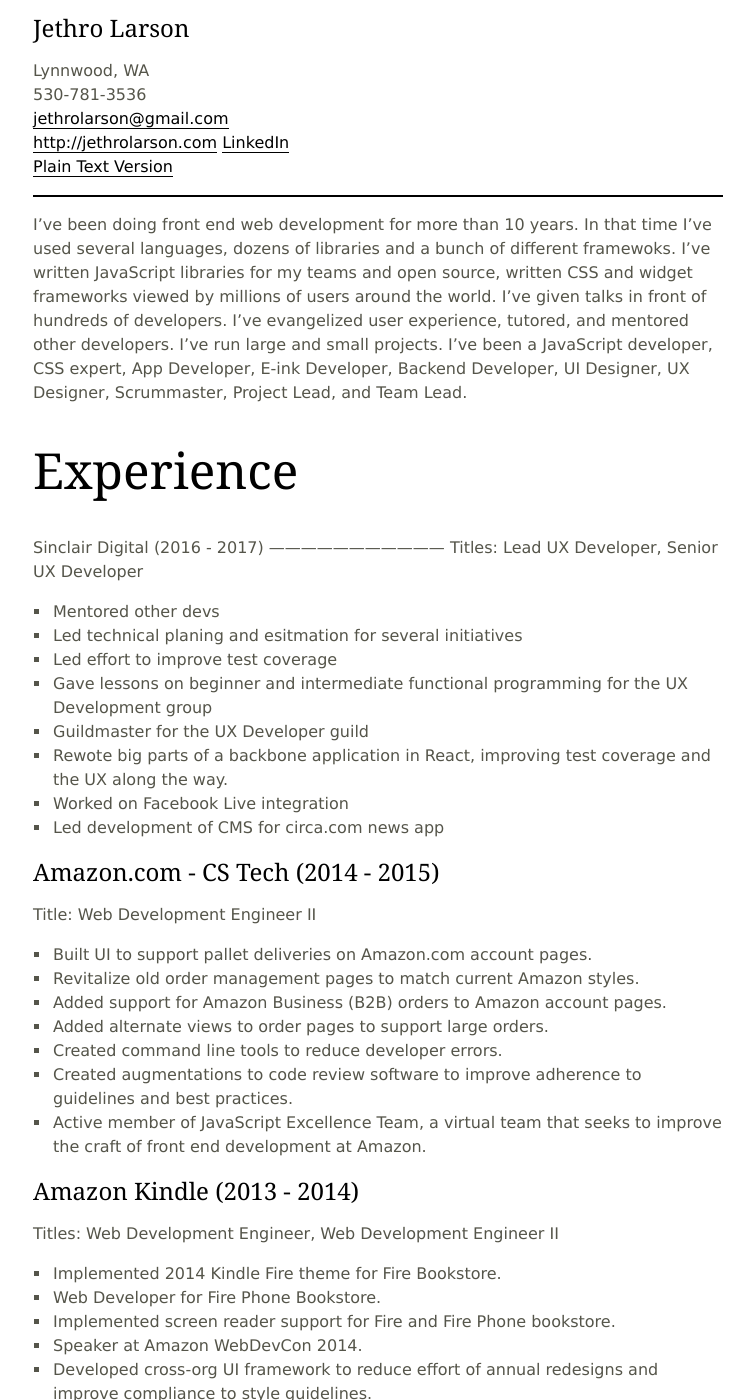
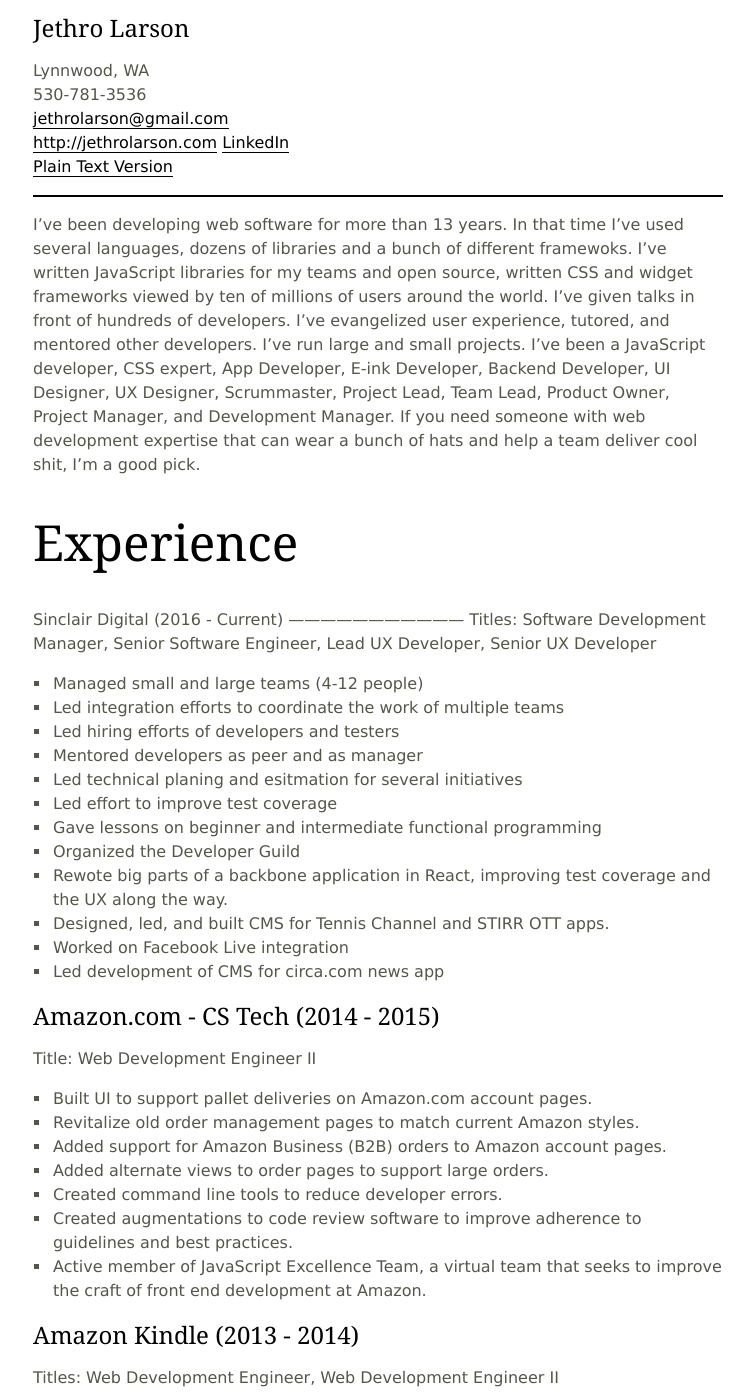
Before and after one commit to jethrolarson/jethrolarson.github.com, a Jekyll site: the page built from resume.md, in a window 1280 px wide and 1400 px high. Shown: the whole window, without its empty margins (262-1016 px from the left). Built offline with Jekyll 4.4.1, drawn with Linux system fonts in a browser that asks for light colours.

Commit message:
Added recent experience

```diff
--- a/resume.md
+++ b/resume.md
@@ -14,19 +14,23 @@
 
 ----
 
-I've been doing front end web development for more than 10 years. In that time I've used several languages, dozens of libraries and a bunch of different framewoks. I've written JavaScript libraries for my teams and open source, written CSS and widget frameworks viewed by millions of users around the world. I've given talks in front of hundreds of developers. I've evangelized user experience, tutored, and mentored other developers. I've run large and small projects. I've been a JavaScript developer, CSS expert, App Developer, E-ink Developer, Backend Developer, UI Designer, UX Designer, Scrummaster, Project Lead, and Team Lead.
+I've been developing web software for more than 13 years. In that time I've used several languages, dozens of libraries and a bunch of different framewoks. I've written JavaScript libraries for my teams and open source, written CSS and widget frameworks viewed by ten of millions of users around the world. I've given talks in front of hundreds of developers. I've evangelized user experience, tutored, and mentored other developers. I've run large and small projects. I've been a JavaScript developer, CSS expert, App Developer, E-ink Developer, Backend Developer, UI Designer, UX Designer, Scrummaster, Project Lead, Team Lead, Product Owner, Project Manager, and Development Manager. If you need someone with web development expertise that can wear a bunch of hats and help a team deliver cool shit, I'm a good pick.
 
 Experience
 ==========
-Sinclair Digital (2016 - 2017)
+Sinclair Digital (2016 - Current)
 ---------------------------------
-Titles: Lead UX Developer,  Senior UX Developer
-* Mentored other devs
+Titles: Software Development Manager, Senior Software Engineer, Lead UX Developer,  Senior UX Developer
+* Managed small and large teams (4-12 people)
+* Led integration efforts to coordinate the work of multiple teams
+* Led hiring efforts of developers and testers
+* Mentored developers as peer and as manager
 * Led technical planing and esitmation for several initiatives
 * Led effort to improve test coverage
-* Gave lessons on beginner and intermediate functional programming for the UX Development group
-* Guildmaster for the UX Developer guild
+* Gave lessons on beginner and intermediate functional programming
+* Organized the Developer Guild
 * Rewote big parts of a backbone application in React, improving test coverage and the UX along the way.
+* Designed, led, and built CMS for Tennis Channel and STIRR OTT apps.
 * Worked on Facebook Live integration
 * Led development of CMS for circa.com news app
 
```
